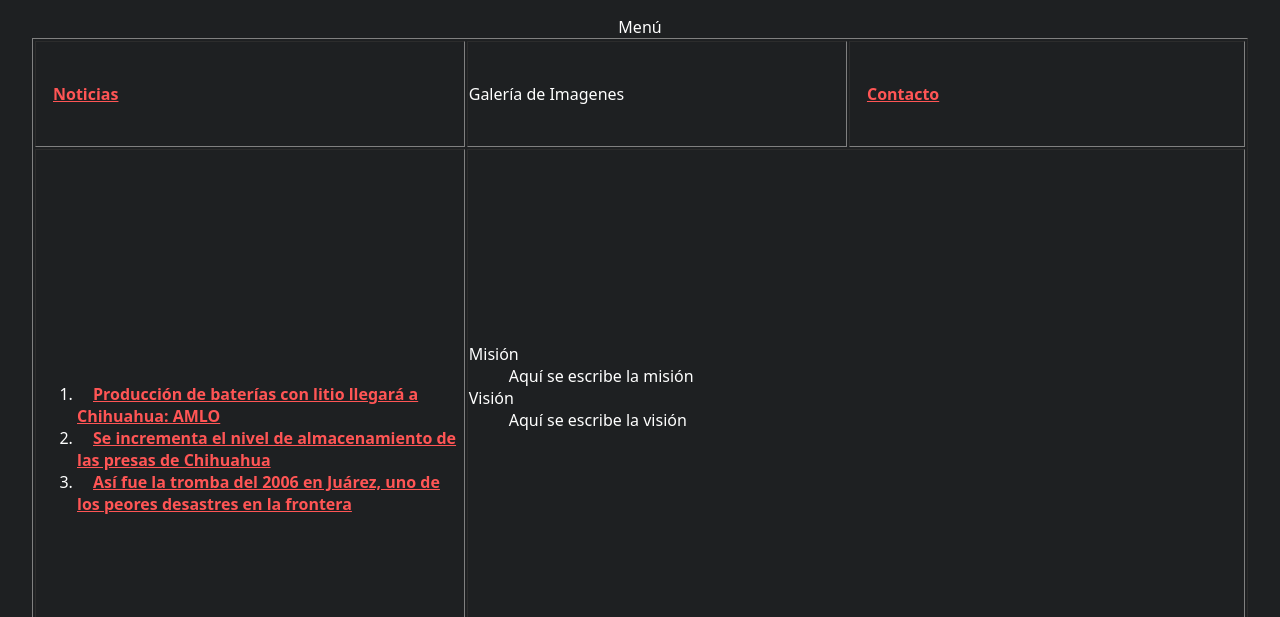
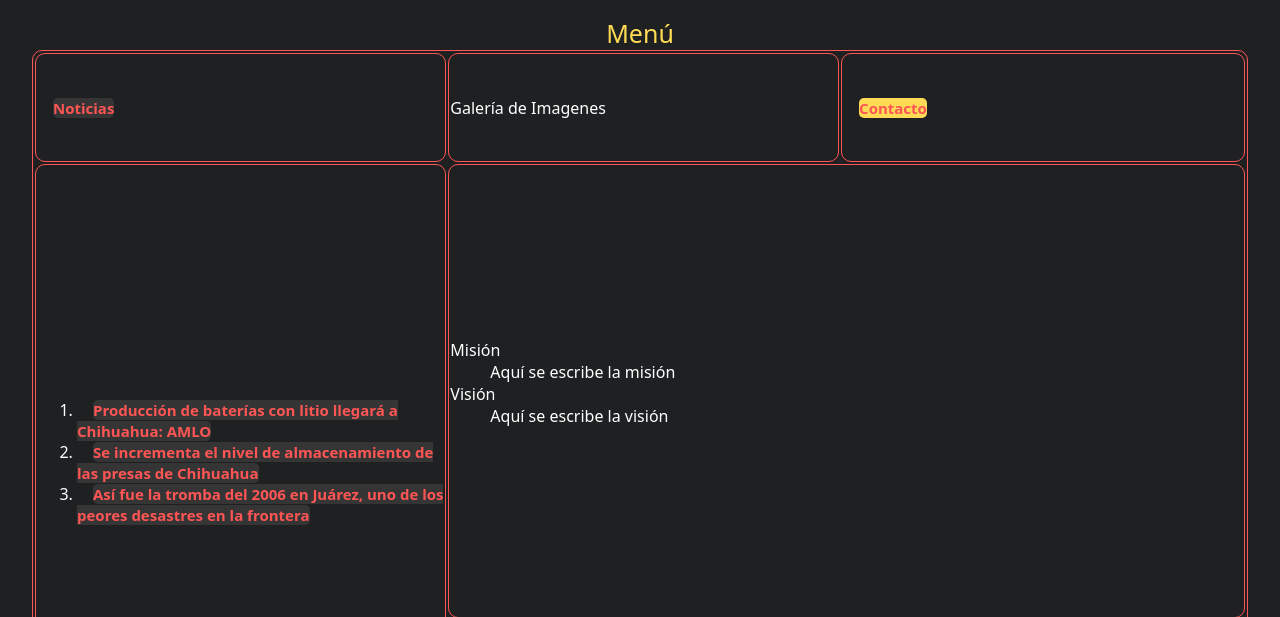
Before and after one commit to eliangerard/PW, a plain HTML site: page reindex.html in a window 1280 px wide. Shown: the top 617 px of the page. Drawn offline with Linux system fonts and the light colour scheme.

Commit message:
Added css

```diff
--- a/reindex.html
+++ b/reindex.html
@@ -1,26 +1,27 @@
 <html>
     <head>
         <title>Inicio</title>
+        <link rel="stylesheet" type="text/css" href="styles.css">
     </head>
     <font face="system-ui, -apple-system, BlinkMacSystemFont, 'Segoe UI', Roboto, Oxygen, Ubuntu, Cantarell, 'Open Sans', 'Helvetica Neue', sans-serif">
         <body style="background-color: #1e2022; margin: 1rem 0; color: white;">
             <table border ="1" align="center" width="95%" height="95%">
-                <caption>Menú</caption>
+                <caption id="textos">Menú</caption>
                 <tr>
                     <td><a href="index.html" style="color: #FF5555; font-weight: bold; margin: 1rem">Noticias</a></td>
                     <td>Galería de Imagenes</td>
-                    <td><a href="mailto:l20550362@chihuahua2.tecnm.mx" style="color: #FF5555; font-weight: bold; margin: 1rem">Contacto</a></td>
+                    <td><a class="mail" href="mailto:l20550362@chihuahua2.tecnm.mx" style="color: #FF5555; font-weight: bold; margin: 1rem">Contacto</a></td>
                 </tr>
                 <tr>
                     <td rowspan="2">
                         <ol>
-                            <li><a href="index.html#Noticia1" style="color: #FF5555; font-weight: bold; margin: 1rem">Producción de baterías con litio llegará a Chihuahua: AMLO</a></li>
-                            <li><a href="index.html#Noticia2" style="color: #FF5555; font-weight: bold; margin: 1rem">Se incrementa el nivel de almacenamiento de las presas de Chihuahua</a></li>
-                            <li><a href="index.html#Noticia3" style="color: #FF5555; font-weight: bold; margin: 1rem">Así fue la tromba del 2006 en Juárez, uno de los peores desastres en la frontera</a></li>
+                            <li><a href="index.html#Noticia1">Producción de baterías con litio llegará a Chihuahua: AMLO</a></li>
+                            <li><a href="index.html#Noticia2">Se incrementa el nivel de almacenamiento de las presas de Chihuahua</a></li>
+                            <li><a href="index.html#Noticia3">Así fue la tromba del 2006 en Juárez, uno de los peores desastres en la frontera</a></li>
                         </ol>
                     </td>
                     <td colspan="2">
-                        <dl>
+                        <dl id="textos">
                             <dt>Misión</dt>
                                 <dd>Aquí se escribe la misión</dd>
                             <dt>Visión</dt>
--- /dev/null
+++ b/styles.css
@@ -0,0 +1,38 @@
+a {
+    font-size: 15px;
+    color: #FF5555;
+    font-weight: bold;
+    margin: 1rem;
+    text-align: center;
+    text-decoration: none;
+    border-radius: 5px;
+}
+a:link{
+    background-color: #353535;
+}
+a:visited{
+    background-color: #1e2022;
+}
+a:hover, a:active {
+    background-color: #ce5f5f3c;
+}
+a.mail {
+    background-color: #ffda55;
+}
+caption {
+    font-size: 25px;
+    color:#ffda55;
+}
+img {
+    border: 5px groove #FF5555;
+}
+table, td, tr {
+    border-width: 1px;
+    border-style: solid;
+    border-radius: 10px;
+    border-color:#FF5555;
+}
+#textos:hover {
+    color: #FF5555;
+    font-weight: bolder;
+}
```
